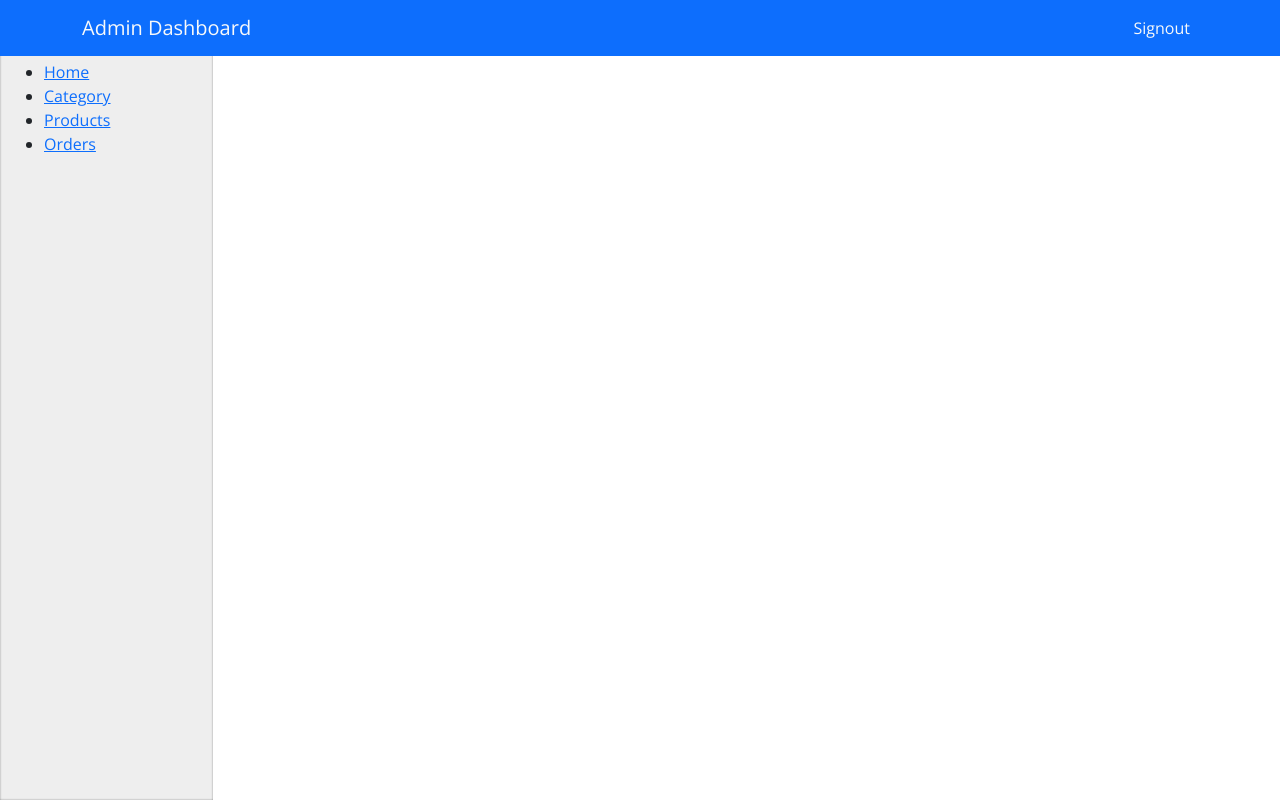
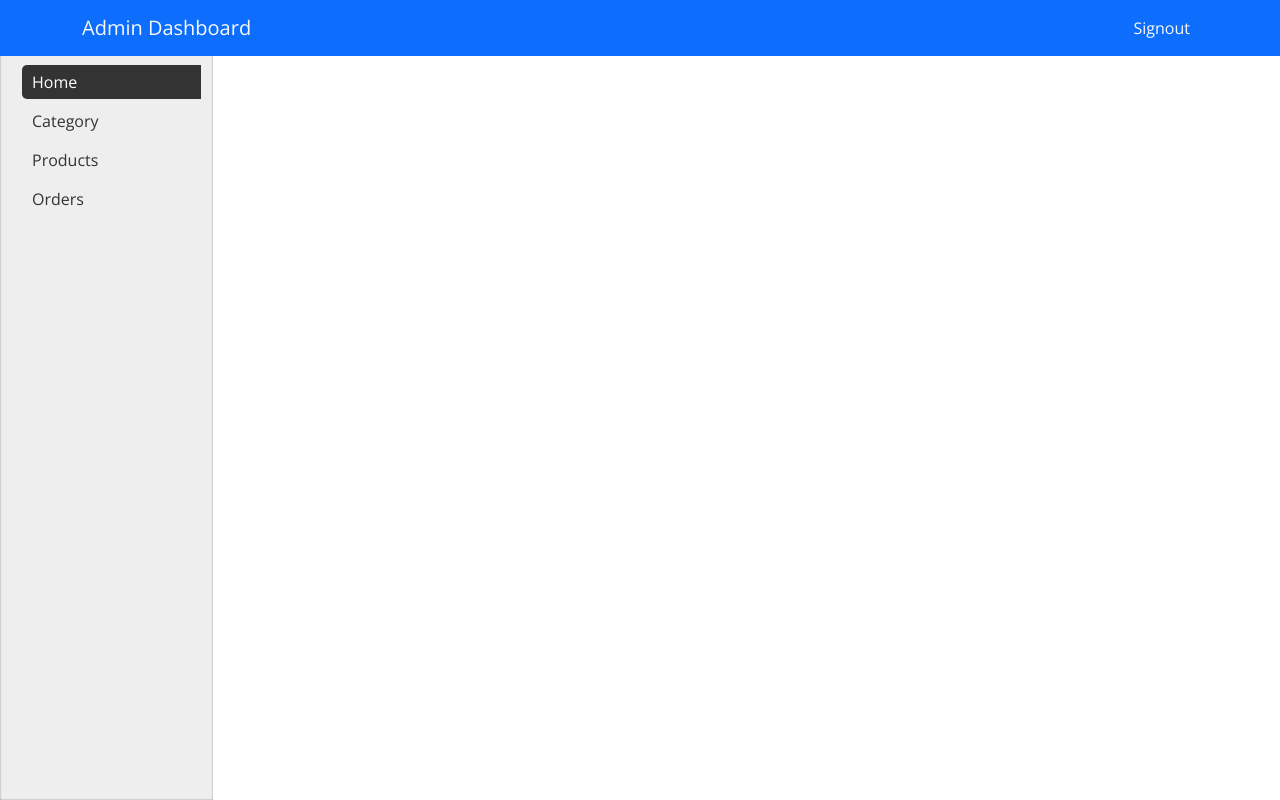
Before and after one commit to juman007/Flipkart-Admin-Dashboard, a React (Create React App) app: page / in a window 1280 px wide. Built offline with nearby package versions, Linux system fonts and the light colour scheme; sample sign-in values are in the browser's storage.

Commit message:
sidebar css add

```diff
--- /dev/null
+++ b/src/components/Layout/Layout.css
@@ -0,0 +1,23 @@
+.sidebar ul {
+   margin: 0;
+   padding: 0;
+}
+
+.sidebar ul li {
+   list-style: none;
+}
+
+.sidebar ul li a {
+   display: flex;
+   color: #333;
+   padding: 5px 10px;
+   box-sizing: border-box;
+   margin: 5px 0 5px 10px;
+   border-radius: 5px 0 0 5px;
+   text-decoration: none;
+}
+
+.sidebar ul li a.active {
+   background: #333;
+   color: #fff;
+}
--- a/src/components/Layout/Layout.js
+++ b/src/components/Layout/Layout.js
@@ -2,6 +2,7 @@ import React from "react";
 import Header from "../Header/Header.js";
 import { Col, Container, Row } from "react-bootstrap";
 import { NavLink } from "react-router-dom";
+import "./Layout.css";
 
 const Layout = (props) => {
    return (
```
